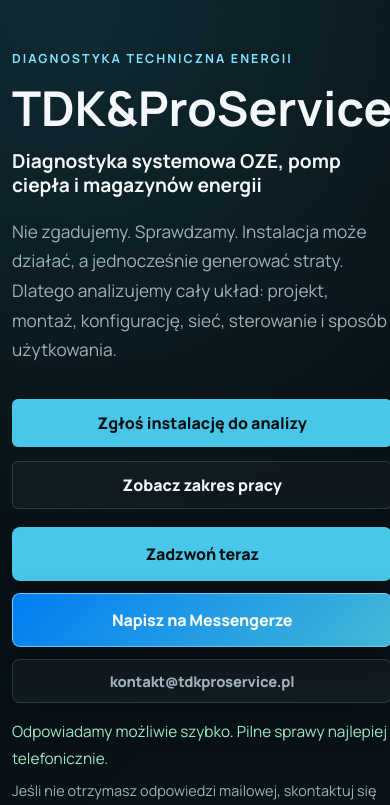
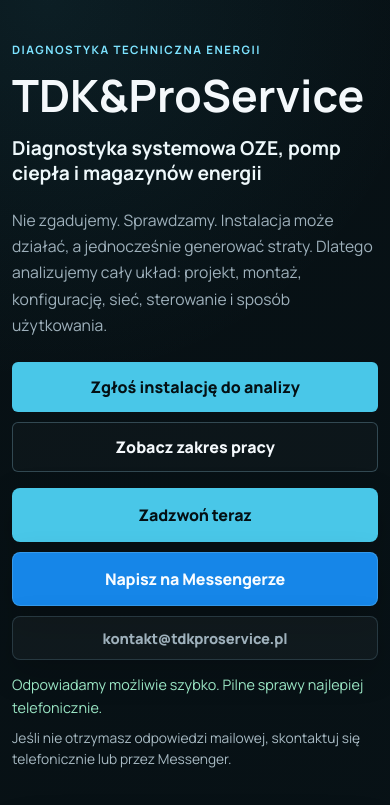
Before and after one commit to zablotnydawid-tdk/tdkproservice-web, a React (Vite) app: page / in a window 390 px wide. Shown: the top 805 px of the page. Built offline with nearby package versions, Linux system fonts and the light colour scheme; the HTML template or start-up script is replaced by a standard one.

Commit message:
Polish mobile hero rendering

```diff
--- a/src/index.css
+++ b/src/index.css
@@ -19,6 +19,9 @@
 
 html {
   scroll-behavior: smooth;
+  -webkit-text-size-adjust: 100%;
+  text-size-adjust: 100%;
+  overflow-x: hidden;
 }
 
 body {
@@ -28,6 +31,7 @@
     radial-gradient(circle at 15% 0%, rgba(73, 199, 232, 0.14), transparent 34rem),
     linear-gradient(135deg, #071014 0%, #0b151b 48%, #071014 100%);
   color: var(--text);
+  overflow-x: hidden;
 }
 
 a {
@@ -81,6 +85,8 @@
   font-size: clamp(3rem, 8vw, 6.8rem);
   line-height: 0.94;
   letter-spacing: 0;
+  overflow-wrap: normal;
+  word-break: normal;
 }
 
 h2 {
@@ -630,6 +636,106 @@
   }
 }
 
+@media (max-width: 640px) {
+  body {
+    background:
+      radial-gradient(circle at 12% 0%, rgba(73, 199, 232, 0.08), transparent 24rem),
+      linear-gradient(135deg, #071014 0%, #09151a 55%, #071014 100%);
+  }
+
+  .site-shell {
+    width: min(100% - 24px, 520px);
+  }
+
+  .hero {
+    gap: 26px;
+    padding: 40px 0 34px;
+  }
+
+  .hero__content {
+    max-width: 100%;
+  }
+
+  .eyebrow {
+    margin-bottom: 12px;
+    font-size: 0.72rem;
+    letter-spacing: 0.13em;
+  }
+
+  h1 {
+    max-width: 100%;
+    font-size: clamp(2.35rem, 11.5vw, 3.35rem);
+    line-height: 1.03;
+    overflow-wrap: normal;
+    word-break: keep-all;
+  }
+
+  .hero__subtitle {
+    max-width: 30rem;
+    color: #eef8fb;
+    font-size: clamp(1.05rem, 4.8vw, 1.28rem);
+    line-height: 1.32;
+  }
+
+  .hero__lead,
+  .large-copy {
+    font-size: 0.98rem;
+    line-height: 1.68;
+  }
+
+  .hero__actions,
+  .contact-ctas {
+    display: grid;
+    gap: 10px;
+    margin-top: 24px;
+  }
+
+  .contact-ctas--hero {
+    margin-top: 16px;
+  }
+
+  .hero__actions .button,
+  .contact-ctas .contact-cta {
+    width: 100%;
+  }
+
+  .button,
+  .contact-cta {
+    min-height: 50px;
+    padding-inline: 14px;
+  }
+
+  .button--secondary {
+    border-color: rgba(151, 205, 229, 0.28);
+    background: rgba(255, 255, 255, 0.025);
+  }
+
+  .contact-cta--messenger {
+    border-color: rgba(72, 166, 239, 0.62);
+    background: #1686e8;
+  }
+
+  .contact-note {
+    max-width: 100%;
+    margin-top: 14px;
+    color: #9be7c5;
+    font-size: 0.9rem;
+    line-height: 1.55;
+  }
+
+  .contact-fallback {
+    max-width: 100%;
+    color: #a9bbc4;
+    font-size: 0.86rem;
+  }
+
+  .hero__panel {
+    margin-top: 8px;
+    background: rgba(12, 27, 35, 0.92);
+    box-shadow: 0 16px 44px rgba(0, 0, 0, 0.28);
+  }
+}
+
 @media (max-width: 520px) {
   .hero__actions,
   .contact-ctas,
@@ -678,7 +784,8 @@
   }
 
   h1 {
-    font-size: 3rem;
+    font-size: clamp(2.25rem, 11.4vw, 2.95rem);
+    line-height: 1.04;
   }
 
   h2 {
```
